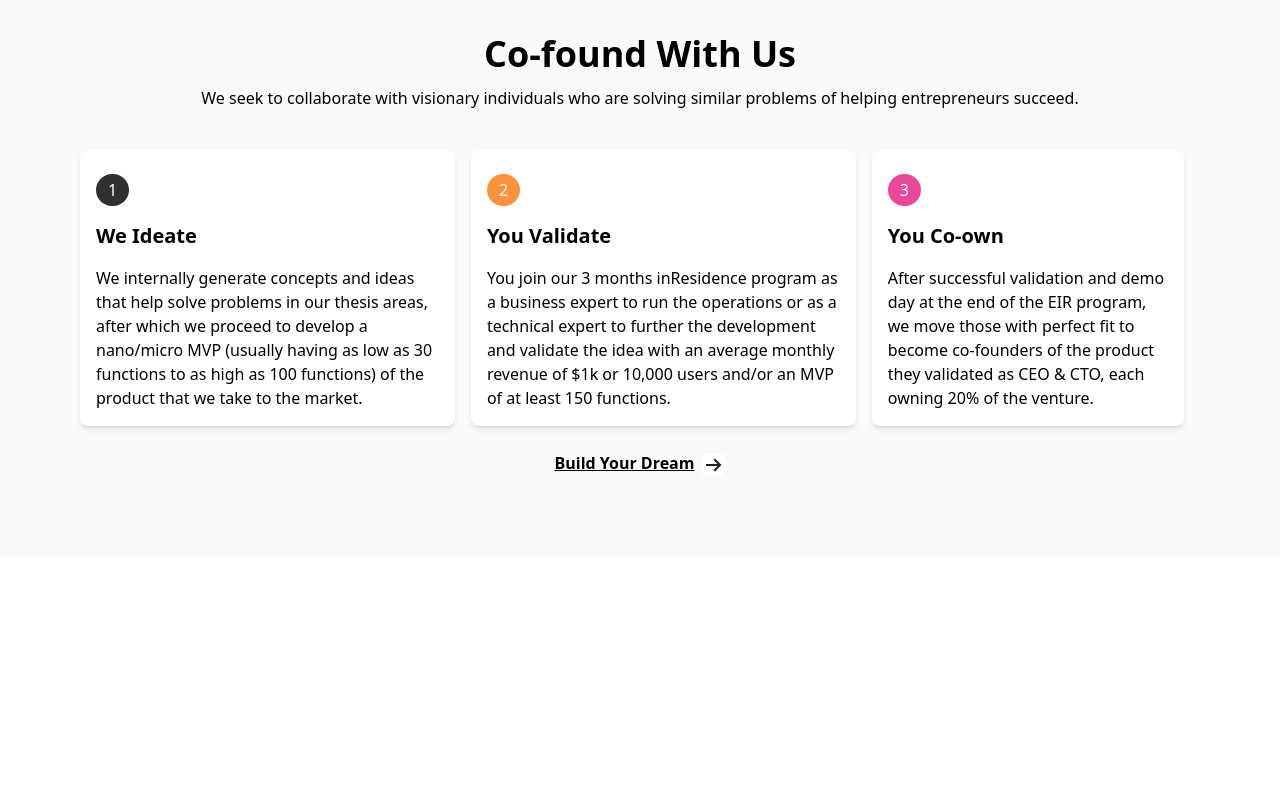
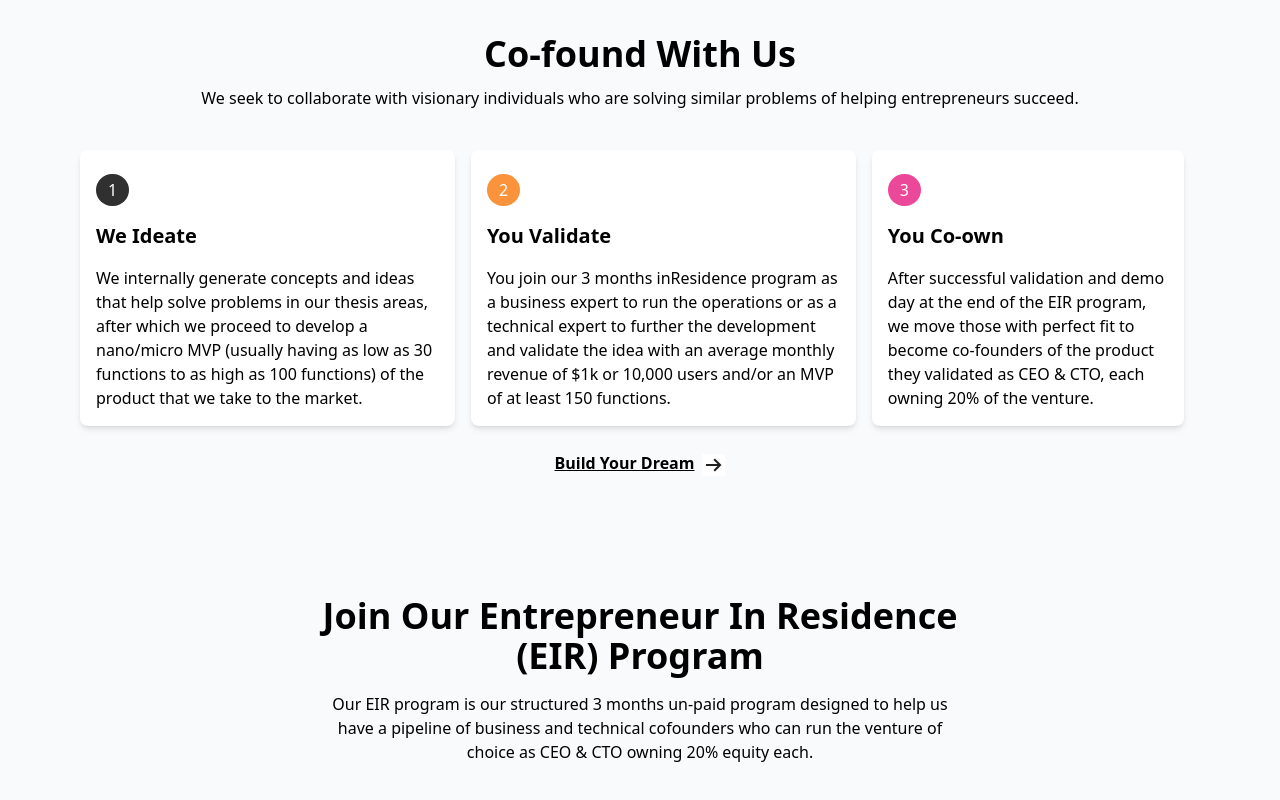
Before and after one commit to janeAnezi/FrontLett-Test, a React (Vite) app: page / in a window 1280 px wide. Shown: the part 3853-4653 px from the top of the page. Before the commit the page ends 4409 px from the top, so only its background shows below. Built offline with nearby package versions, Linux system fonts and the light colour scheme.

Commit message:
add entrepreneur component

```diff
--- a/src/App.tsx
+++ b/src/App.tsx
@@ -1,5 +1,6 @@
 import CoFound from "./Components/CoFound"
 import Concept from "./Components/Concept"
+import Enterpreneur from "./Components/Enterpreneur"
 import Focus from "./Components/Focus"
 import Landing from "./Components/Landing"
 import NavBar from "./Components/NavBar"
@@ -22,6 +23,7 @@ function App() {
         <ServiceModel />
         <Studio />
         <CoFound />
+        <Enterpreneur />
       </div>
     </>
   )
--- /dev/null
+++ b/src/Components/Enterpreneur.tsx
@@ -0,0 +1,13 @@
+
+
+function Enterpreneur() {
+  return (
+    <div className="bg-slate-50 text-center pb-20">
+        <h3 className="font-bold text-4xl pb-4 pt-10 w-2/4 m-auto">Join Our Entrepreneur In Residence (EIR) Program</h3>
+        <p className="w-2/4 m-auto">Our EIR program is our structured 3 months un-paid program designed to help us have a pipeline of business and technical cofounders who can run the venture of choice as CEO & CTO owning 20% equity each.</p>
+
+    </div>
+  )
+}
+
+export default Enterpreneur
```
